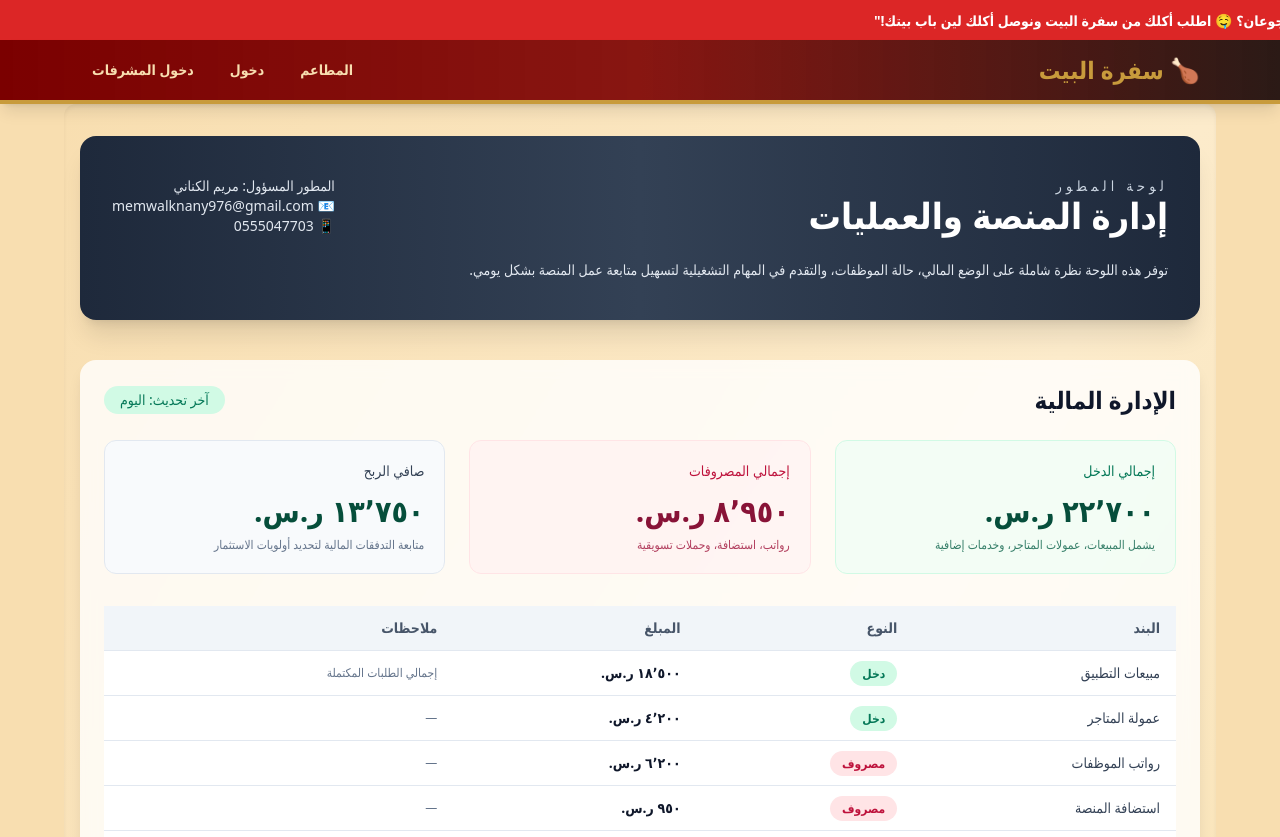
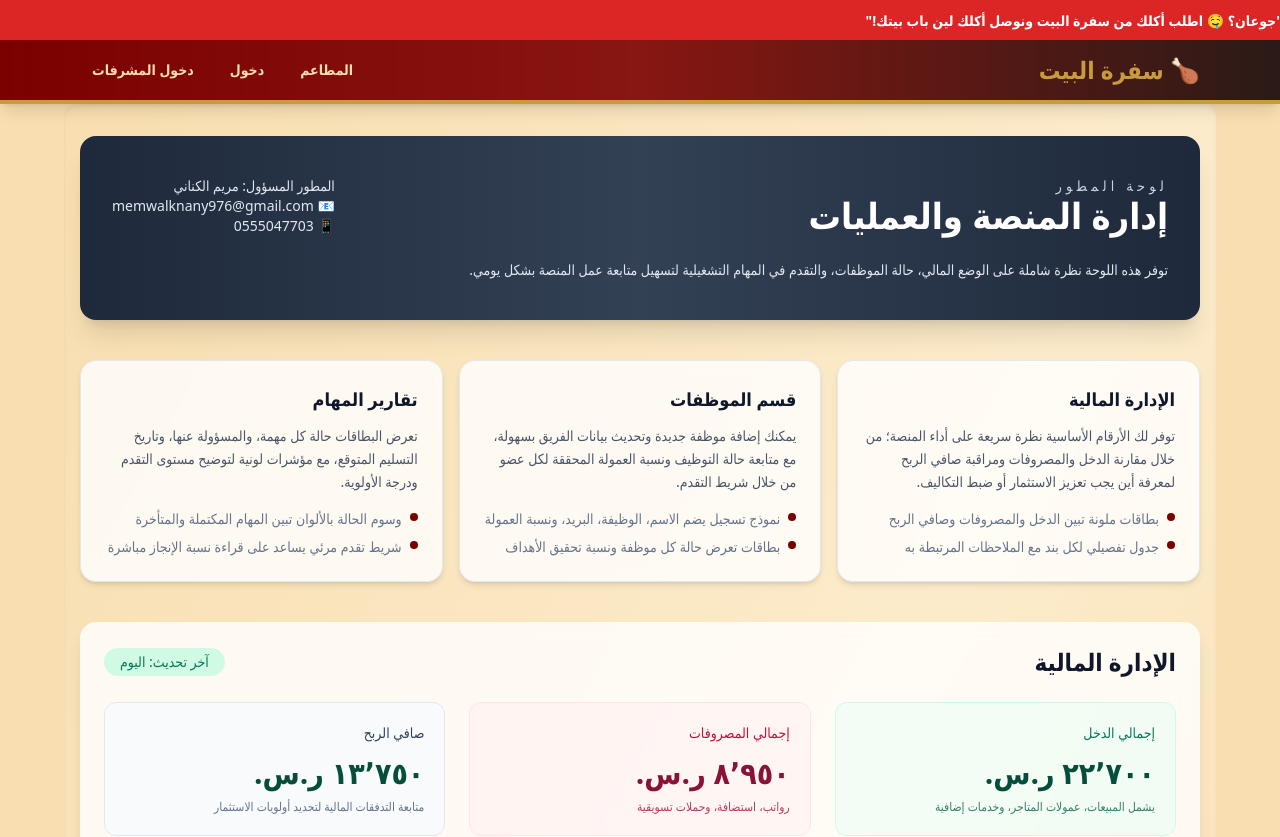
Before and after one commit to moodegoozy/-, a React (Vite) app: page /developer in a window 1280 px wide. Shown: the top 837 px of the page. Built offline with nearby package versions, Linux system fonts and the light colour scheme; no server answers.

Commit message:
Add explanatory cards to developer dashboard

```diff
--- a/src/pages/Developer.tsx
+++ b/src/pages/Developer.tsx
@@ -45,6 +45,27 @@ const taskReports: TaskReport[] = [
   { id: 1, title: 'إطلاق نظام الولاء', owner: 'سارة الشهري', status: 'قيد التنفيذ', progress: 65, dueDate: '25 أبريل 2024' },
   { id: 2, title: 'تحديث قائمة المطاعم', owner: 'أمل الغامدي', status: 'مكتمل', progress: 100, dueDate: '15 أبريل 2024' },
   { id: 3, title: 'حملة إعلانية لشهر رمضان', owner: 'جود العتيبي', status: 'متأخر', progress: 35, dueDate: '10 أبريل 2024' },
+]
+
+const explanationCards = [
+  {
+    title: 'الإدارة المالية',
+    description:
+      'توفر لك الأرقام الأساسية نظرة سريعة على أداء المنصة؛ من خلال مقارنة الدخل والمصروفات ومراقبة صافي الربح لمعرفة أين يجب تعزيز الاستثمار أو ضبط التكاليف.',
+    highlights: ['بطاقات ملونة تبين الدخل والمصروفات وصافي الربح', 'جدول تفصيلي لكل بند مع الملاحظات المرتبطة به'],
+  },
+  {
+    title: 'قسم الموظفات',
+    description:
+      'يمكنك إضافة موظفة جديدة وتحديث بيانات الفريق بسهولة، مع متابعة حالة التوظيف ونسبة العمولة المحققة لكل عضو من خلال شريط التقدم.',
+    highlights: ['نموذج تسجيل يضم الاسم، الوظيفة، البريد، ونسبة العمولة', 'بطاقات تعرض حالة كل موظفة ونسبة تحقيق الأهداف'],
+  },
+  {
+    title: 'تقارير المهام',
+    description:
+      'تعرض البطاقات حالة كل مهمة، والمسؤولة عنها، وتاريخ التسليم المتوقع، مع مؤشرات لونية لتوضيح مستوى التقدم ودرجة الأولوية.',
+    highlights: ['وسوم الحالة بالألوان تبين المهام المكتملة والمتأخرة', 'شريط تقدم مرئي يساعد على قراءة نسبة الإنجاز مباشرة'],
+  },
 ]
 
 const currencyFormatter = new Intl.NumberFormat('ar-SA', {
@@ -126,6 +147,23 @@ export const Developer: React.FC = () => {
           توفر هذه اللوحة نظرة شاملة على الوضع المالي، حالة الموظفات، والتقدم في المهام التشغيلية لتسهيل متابعة عمل المنصة بشكل يومي.
         </p>
       </header>
+
+      <section className="grid gap-4 md:grid-cols-3">
+        {explanationCards.map((card) => (
+          <article key={card.title} className="flex flex-col rounded-2xl border border-slate-200 bg-white/80 p-6 shadow-md backdrop-blur">
+            <h2 className="text-lg font-semibold text-slate-900">{card.title}</h2>
+            <p className="mt-3 text-sm leading-relaxed text-slate-600">{card.description}</p>
+            <ul className="mt-4 space-y-2 text-sm text-slate-500">
+              {card.highlights.map((highlight) => (
+                <li key={highlight} className="flex items-start gap-2">
+                  <span className="mt-1 inline-block h-2 w-2 flex-shrink-0 rounded-full bg-primary" aria-hidden />
+                  <span>{highlight}</span>
+                </li>
+              ))}
+            </ul>
+          </article>
+        ))}
+      </section>
 
       <section className="rounded-2xl bg-white/80 p-6 shadow-lg backdrop-blur">
         <div className="mb-6 flex items-center justify-between">
```
Also changed, not shown: 4 other files (tests, documents, lock files or other folders).
